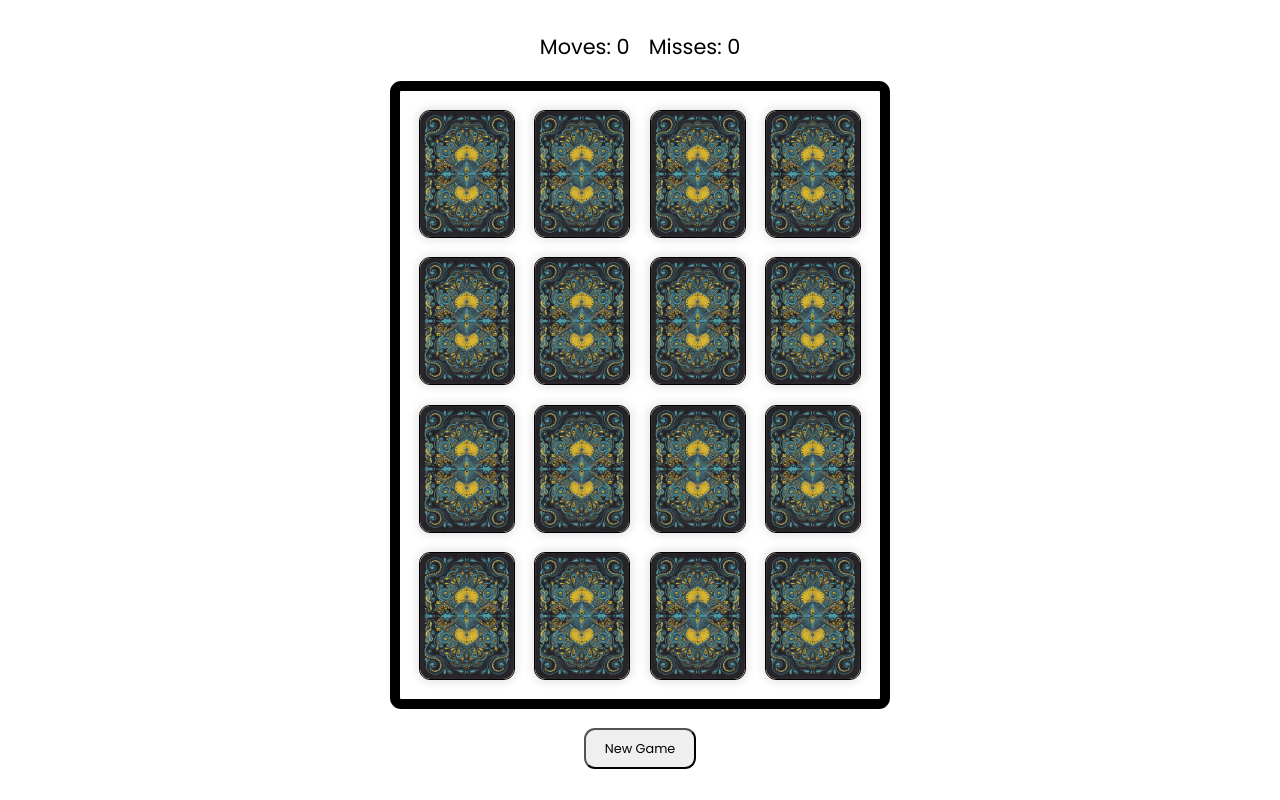
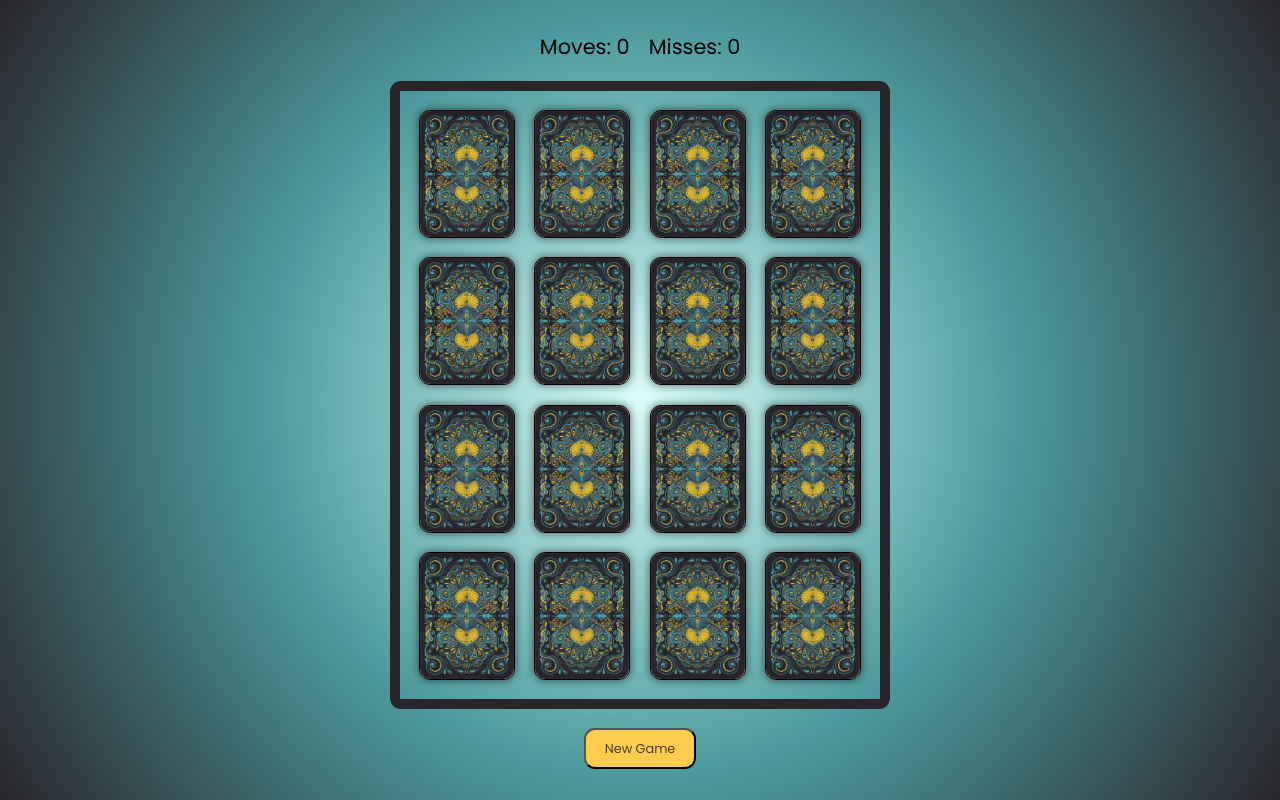
Before and after one commit to Bhavya-Goyal423/card-flip, a React (Vite) app: page / in a window 1280 px wide. Built offline with nearby package versions, Linux system fonts and the light colour scheme; no server answers.

Commit message:
added more styling to game

```diff
--- a/src/App.css
+++ b/src/App.css
@@ -5,6 +5,8 @@
   gap: 2.4rem;
   padding: 2.4rem;
   border: 10px solid black;
+  border: 10px solid #29262b;
   border-radius: 11px;
-  /* background-color: green; */
+  background: none;
+  position: relative;
 }
--- a/src/App.jsx
+++ b/src/App.jsx
@@ -14,7 +14,8 @@ function App() {
   const [misses, setMisses] = useState(0);
   const [playflip] = useSound(flipcard);
   const [playcard] = useSound(cardsound);
-  // const [gameEnd, setGameEnd] = useState(false);
+  const [matchPair, setMatchPair] = useState(0);
+  const gameEnded = matchPair === 8 ? true : false;
 
   const handleClick = (id, cardID) => {
     if (!isClickable) return;
@@ -40,6 +41,7 @@ function App() {
             : { ...c }
         )
       );
+      setMatchPair((matchPair) => matchPair + 1);
       setPrev(null);
       setIsClickable(true);
     } else {
@@ -73,6 +75,7 @@ function App() {
     setPrev(null);
     setMoves(0);
     setMisses(0);
+    setMatchPair(0);
     setCards((cards) =>
       cards
         .map((card) => ({ ...card, status: "flipped", css: "" }))
@@ -107,6 +110,7 @@ function App() {
         handleClick={handleClick}
         moves={moves}
         misses={misses}
+        isGameEnded={gameEnded}
       />
     </>
   );
--- a/src/components/Card/Card.css
+++ b/src/components/Card/Card.css
@@ -2,10 +2,14 @@
   display: flex;
   justify-content: center;
   align-items: center;
-
-  background-color: rgb(253, 253, 224);
+  background: linear-gradient(
+      to bottom right,
+      rgba(0, 0, 0, 0.395),
+      rgba(255, 255, 255, 0.233)
+    ),
+    #e4e4ca;
   font-size: 7rem;
-  box-shadow: 0 0 1rem 0.3rem rgb(0, 0, 0, 0.1);
+  box-shadow: 0 0 1rem 0.1rem rgb(0, 0, 0, 0.5);
   height: 16rem;
   width: 12rem;
   border-radius: 11px;
--- a/src/components/CardList/CardList.css
+++ b/src/components/CardList/CardList.css
@@ -10,6 +10,8 @@
   padding: 1.2rem 2.4rem;
   border-radius: 11px;
   cursor: pointer;
+  background-color: #ffcd4b;
+  color: #4c3d16;
 }
 .moves-count,
 .misses-count {
@@ -19,3 +21,24 @@
   display: flex;
   gap: 2.4rem;
 }
+.win-stage {
+  position: absolute;
+  background-color: aqua;
+  width: 100%;
+  height: 100%;
+  z-index: 1;
+  font-size: 2.8rem;
+  display: flex;
+  flex-direction: column;
+  justify-content: center;
+  text-align: center;
+  display: none;
+}
+.win-stage p:first-child span {
+  font-weight: 500;
+  color: #68b984;
+}
+.win-stage p:last-child span {
+  font-weight: 500;
+  color: #ffcd4b;
+}
--- a/src/components/CardList/CardList.jsx
+++ b/src/components/CardList/CardList.jsx
@@ -7,7 +7,9 @@ export default function CardList({
   handleClick,
   moves,
   misses,
+  isGameEnded,
 }) {
+  console.log(isGameEnded);
   return (
     <div className="wrapper">
       <div className="stats">
@@ -31,6 +33,17 @@ export default function CardList({
         </p>
       </div>
       <div className="container">
+        <div
+          className="win-stage"
+          style={{ display: `${isGameEnded ? "flex" : "none"}` }}
+        >
+          <p>
+            You <span>Won!</span>
+          </p>
+          <p>
+            Click <span>New game</span> To start again
+          </p>
+        </div>
         {data.map((card, idx) => (
           <Card key={idx} card={card} index={idx} handleClick={handleClick} />
         ))}
--- a/src/index.css
+++ b/src/index.css
@@ -15,6 +15,7 @@ body {
   display: flex;
   justify-content: center;
   align-items: center;
+  background: radial-gradient(circle at center, #dafffb, #4b9a9d, #29262b);
 }
 #root {
   padding: 0 1.2rem;
```
